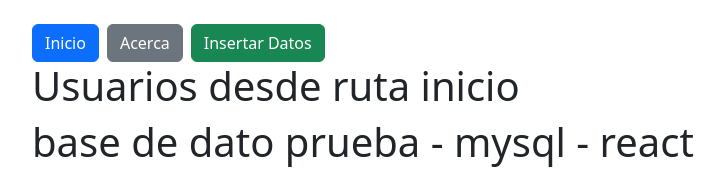
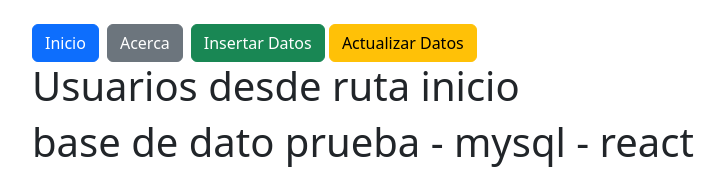
Before and after one commit to zaagagon/programas_node_js, a React (Create React App) app in the folder examples_react/mi-menu/: page / in a window 1280 px wide. Shown: the top 169 px of the page, without its empty margins (50-774 px from the left). Built offline with nearby package versions, Linux system fonts and the light colour scheme; no server answers.

Commit message:
import ruta routes ready

```diff
--- a/examples_react/mi-menu/src/App.js
+++ b/examples_react/mi-menu/src/App.js
@@ -36,6 +36,8 @@ function App() {
           <Link to="/" className="btn btn-primary me-2">Inicio</Link>
           <Link to="/acerca" className="btn btn-secondary me-2">Acerca</Link>
           <Link to="/insertar-datos" className="btn btn-success">Insertar Datos</Link> {/* Agrega un enlace para la inserción */}
+          <Link to="/actualizar-datos" className="btn btn-warning">Actualizar Datos</Link> {/* Agrega un enlace para la actualización */}
+
         </nav>
 
         <Routes>
@@ -43,6 +45,8 @@ function App() {
           <Route path="/" element={<Inicio />} />
           <Route path="/acerca" element={<Acerca datos={datos} />} />
           <Route path="/insertar-datos" element={<InsertarDatos />} /> {/* Agrega una nueva ruta para la inserción */}
+          <Route path="/actualizar-datos" element={<ActualizarDatos />} /> {/* Agrega una nueva ruta para la actualización */}
+
         </Routes>
       </div>
     </Router>
```
